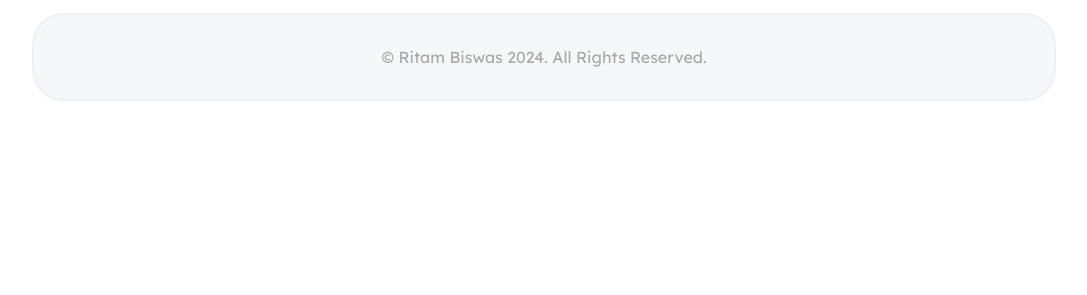
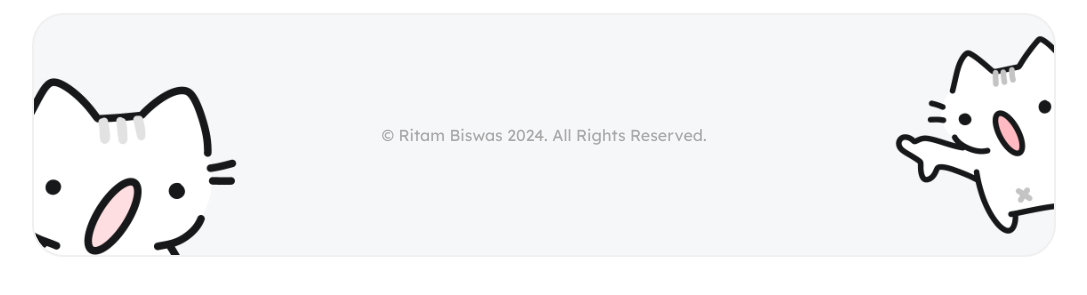
Before and after one commit to RITAMBISWAS404/portafolio2k25, a plain HTML site: page index.html in a window 1280 px wide. Shown: the part 6411-6706 px from the top of the page, without its empty margins (96-1183 px from the left). Before the commit the page ends 6624 px from the top, so only its background shows below. Drawn offline with Linux system fonts and the light colour scheme; a web font is replaced by a local one.

Commit message:
Update styles.css

```diff
--- a/styles.css
+++ b/styles.css
@@ -1433,21 +1433,47 @@ button:hover {
   background-color: #f6f7f9;
   font-size: 1rem;
   color: #aaaaaa;
-  padding: 2rem 1rem;
   text-align: center;
   border-radius: 2rem;
   border: #f0f0f0 2px solid;
   margin-top: 1rem;
+  display: flex;
+  overflow: hidden;
 }
 
 @media (max-width: 768px){
   .the-top{
+    aspect-ratio: 2/1;
     font-size: 0.85rem;
     border-radius: 1.25rem;
     border: #f0f0f0 1.25px solid;
     margin-top: 0.75rem;
-    padding: 1.5rem;
-  }
+    background-image: url("catphone.png");
+    background-size: cover;
+    background-repeat: no-repeat;
+    padding: 1rem 7rem;
+  }
+}
+
+.cat-left{
+  height: 15rem;
+  aspect-ratio: 1;
+  background-image: url("catleft.png");
+  background-size: contain;
+}
+
+.cat-mid{
+  flex: 1;
+  display: flex;
+  justify-content: center;
+  align-items: center;
+}
+
+.cat-right{
+  height: 15rem;
+  aspect-ratio: 1;
+  background-image: url("catright.png");
+  background-size: contain;
 }
 
 .hero-sec{
@@ -1459,6 +1485,19 @@ button:hover {
 
 
 @media (max-width: 768px){
+
+  .cat-left{
+    display: none;
+  }
+
+  .cat-mid{
+    background-color: #3063ee00;
+  }
+
+  .cat-right{
+    display: none;
+  }
+
   .hero-sec{
     height: 50vh;
     padding: 1rem;
```
